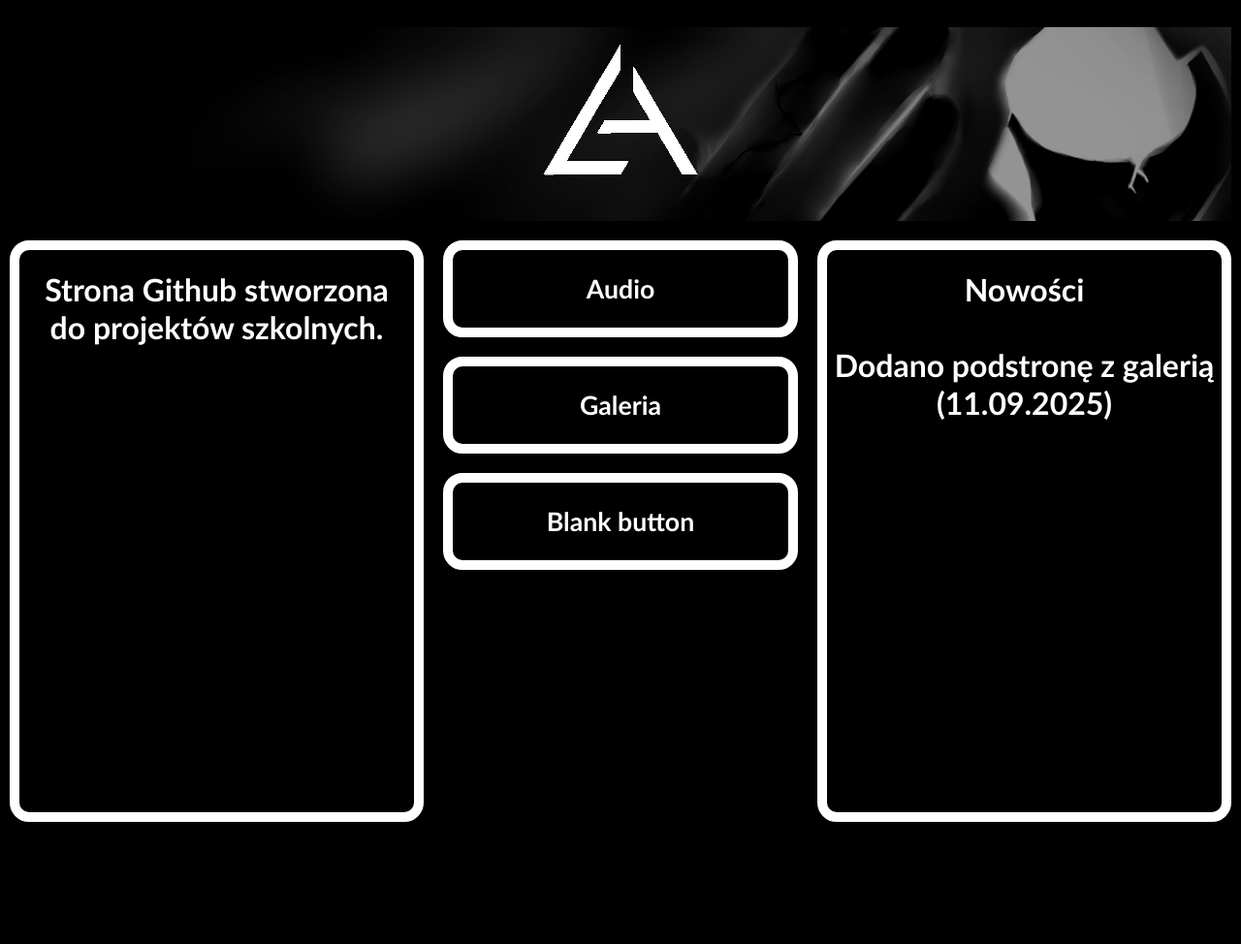
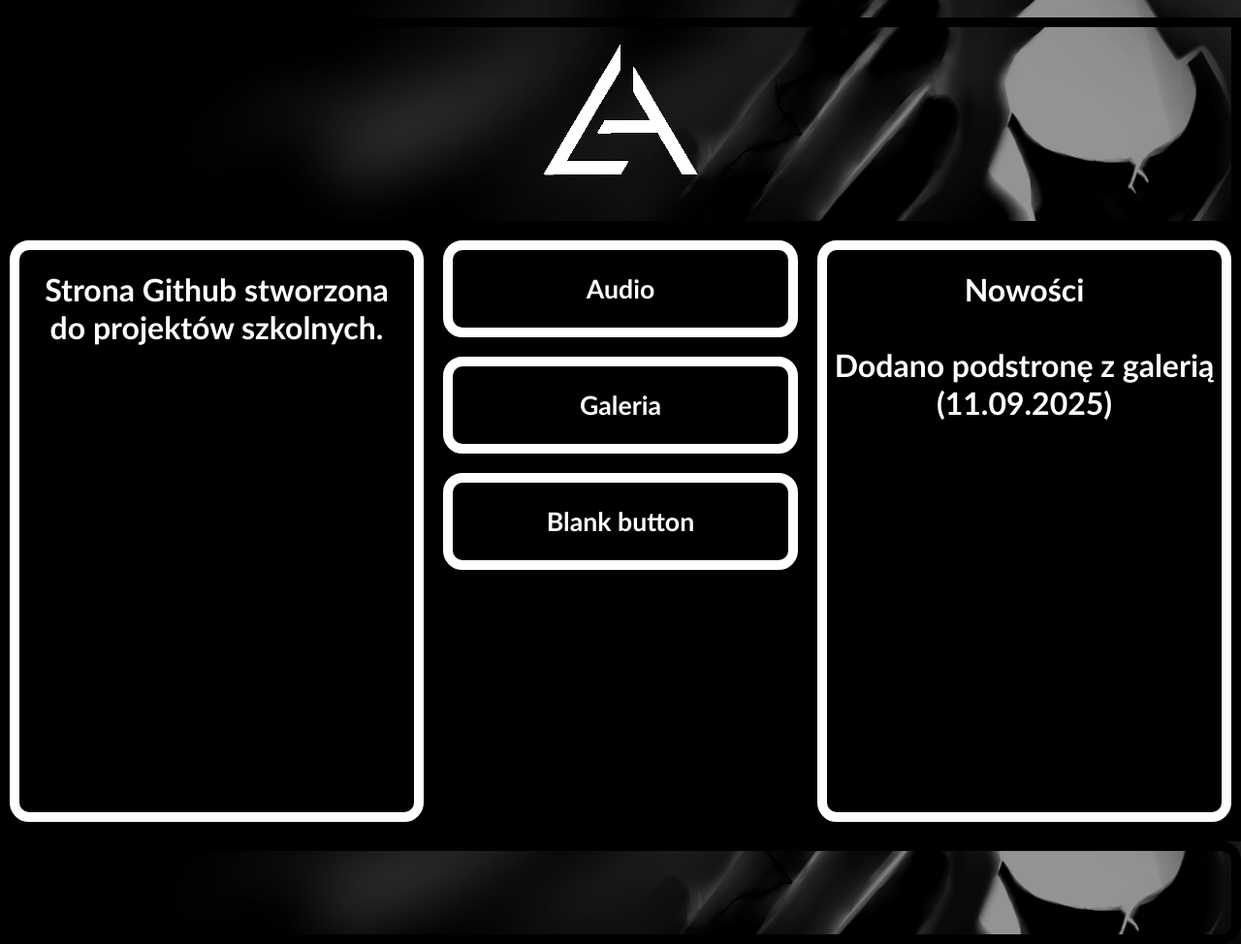
Before and after one commit to Lancaire/lancaire.github.io, a PHP site: page / in a window 1280 px wide. Shown: the whole page at 97% size. Run offline with PHP 8.4, Linux system fonts and the light colour scheme.

Commit message:
Update style.css

```diff
--- a/style.css
+++ b/style.css
@@ -2,7 +2,7 @@ body{
     margin:0px;
     padding:0px;
     overflow-x: hidden;
-    background-color: rgb(0, 0, 0);
+    background-image:url("banner.png");
 }
 .topsection{
     border:solid black 10px;
```
